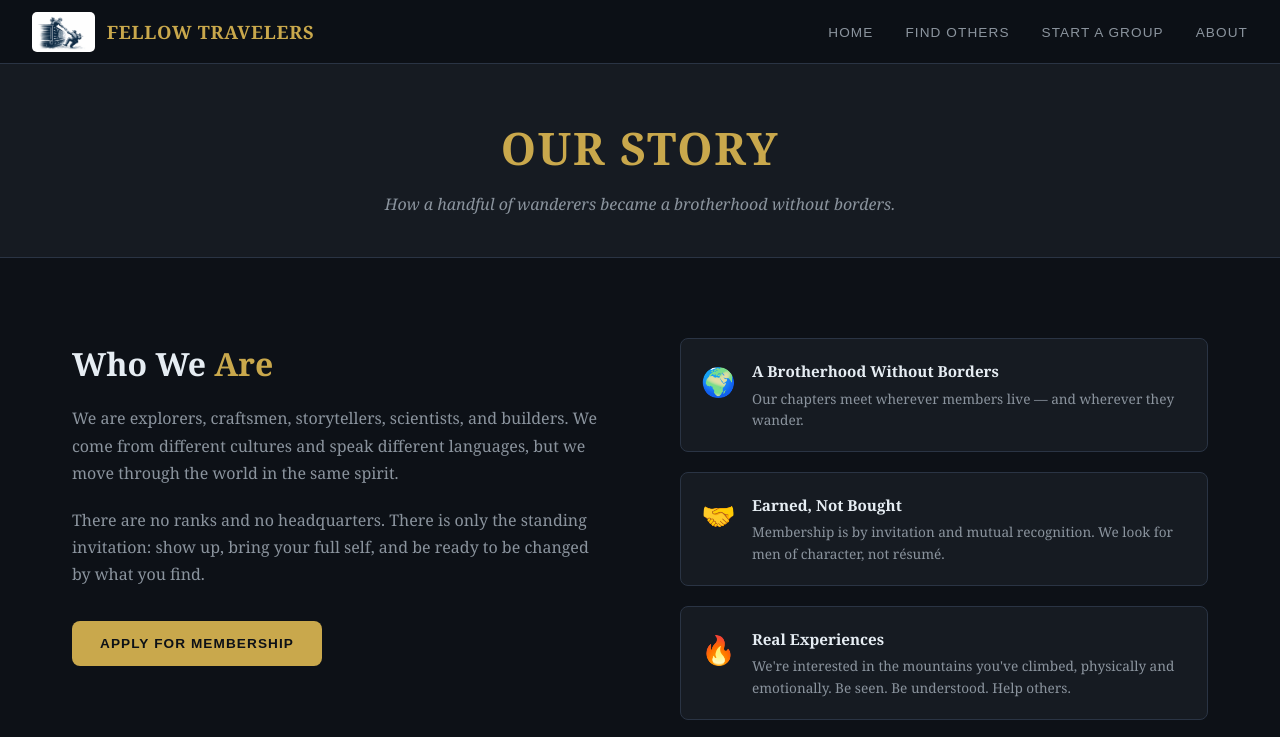
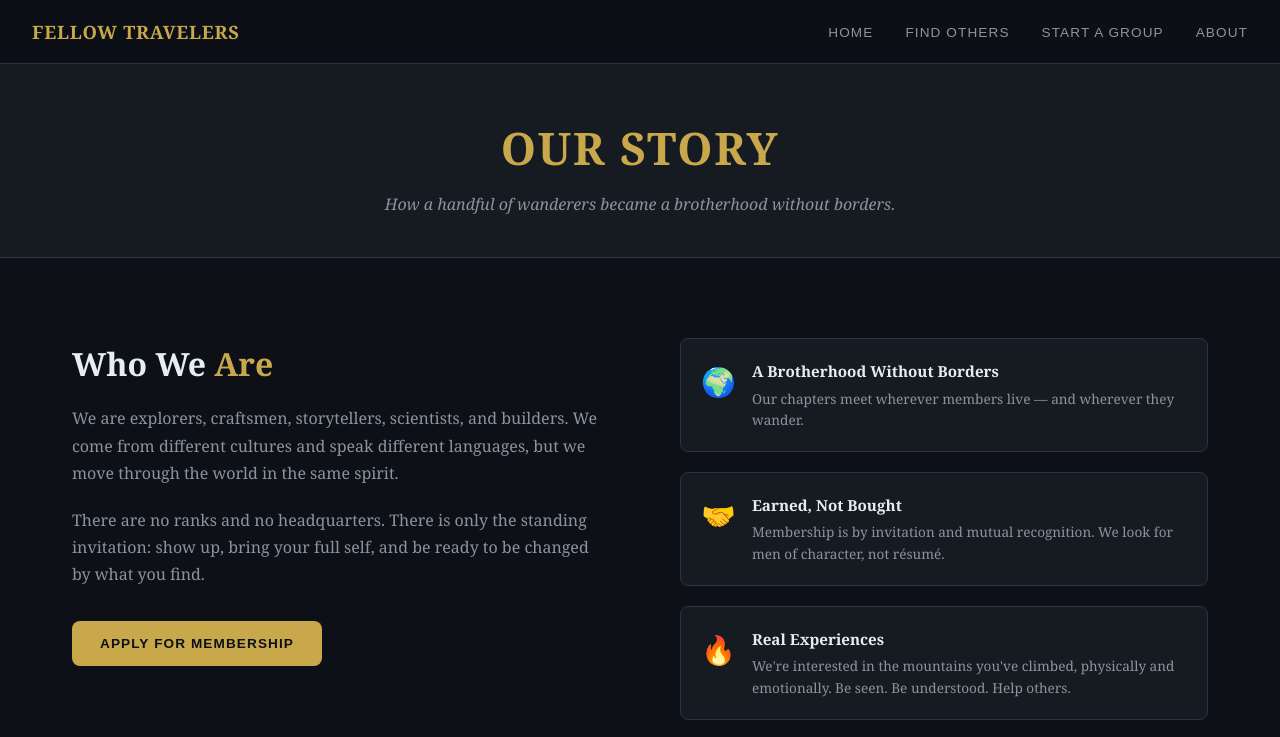
Before and after one commit to reubstock/fellow-travelers, a website: page public/about.html in a window 1280 px wide. Shown: the top 737 px of the page. Drawn offline with Linux system fonts and the light colour scheme.

Commit message:
Remove logo image from nav
Co-Authored-By: Claude Sonnet 4.6 <noreply@anthropic.com>

```diff
--- a/public/about.html
+++ b/public/about.html
@@ -9,7 +9,7 @@
 <body>
 
 <nav>
-  <a href="/" class="nav-brand"><img src="/images/logo.png" alt="Fellow Travelers logo" class="nav-logo">Fellow Travelers</a>
+  <a href="/" class="nav-brand">Fellow Travelers</a>
   <ul class="nav-links">
     <li><a href="/">Home</a></li>
     <li><a href="/events.html">Find Others</a></li>
```
Also changed, not shown: public/events.html (+1 -1 lines), public/index.html (+1 -1 lines), public/members.html (+1 -1 lines).
